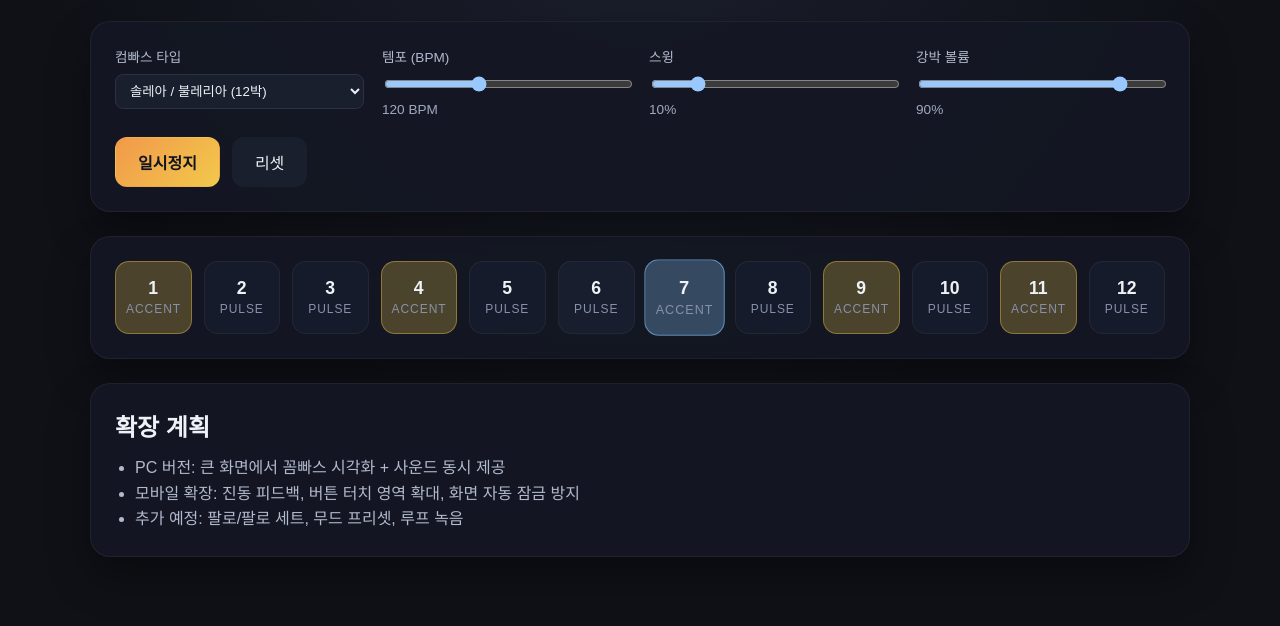
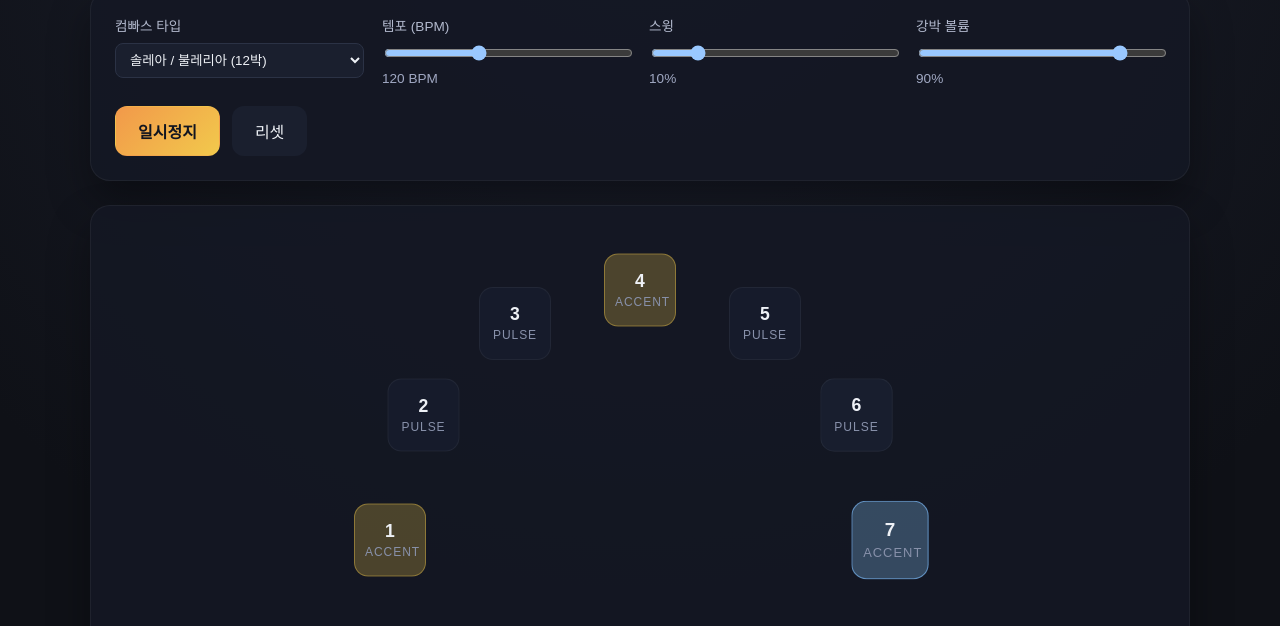
Before and after one commit to HweeVaa/Flamenco-Compas, a plain HTML site: page index.html in a window 1280 px wide. Both pictures are taken after a click on the button "시작". Shown: the part 164-790 px from the top of the page. Drawn offline with Linux system fonts and the light colour scheme.

Commit message:
Render compas counts in circle and clap

```diff
--- a/app.js
+++ b/app.js
@@ -77,6 +77,8 @@ function renderGrid() {
     const cell = document.createElement("div");
     cell.className = `beat${beat.accent ? " beat--accent" : ""}`;
     cell.dataset.index = index.toString();
+    const angle = (index / beats.length) * 360 - 90;
+    cell.style.setProperty("--angle", `${angle}deg`);
 
     const number = document.createElement("span");
     number.textContent = beat.label;
@@ -113,19 +115,28 @@ function playClick(isAccent) {
   if (!audioContext) return;
 
   const now = audioContext.currentTime;
-  const oscillator = audioContext.createOscillator();
-  const gain = audioContext.createGain();
+  const duration = 0.14;
+  const buffer = audioContext.createBuffer(1, audioContext.sampleRate * duration, audioContext.sampleRate);
+  const data = buffer.getChannelData(0);
+  for (let i = 0; i < data.length; i += 1) {
+    data[i] = (Math.random() * 2 - 1) * Math.pow(1 - i / data.length, 2);
+  }
 
-  oscillator.type = "square";
-  oscillator.frequency.value = isAccent ? 880 : 520;
+  const source = audioContext.createBufferSource();
+  source.buffer = buffer;
+  const bandpass = audioContext.createBiquadFilter();
+  bandpass.type = "bandpass";
+  bandpass.frequency.value = isAccent ? 1800 : 1400;
+  bandpass.Q.value = 1.2;
 
   const volume = (isAccent ? accentInput.value : 60) / 100;
+  const gain = audioContext.createGain();
   gain.gain.setValueAtTime(volume, now);
-  gain.gain.exponentialRampToValueAtTime(0.001, now + 0.12);
+  gain.gain.exponentialRampToValueAtTime(0.001, now + duration);
 
-  oscillator.connect(gain).connect(audioContext.destination);
-  oscillator.start(now);
-  oscillator.stop(now + 0.13);
+  source.connect(bandpass).connect(gain).connect(audioContext.destination);
+  source.start(now);
+  source.stop(now + duration);
 }
 
 function scheduleBeat() {
--- a/index.html
+++ b/index.html
@@ -51,7 +51,7 @@
     </section>
 
     <section class="panel">
-      <div class="grid" id="grid"></div>
+      <div class="compas-ring" id="grid"></div>
     </section>
 
     <section class="panel tips">
--- a/styles.css
+++ b/styles.css
@@ -130,10 +130,12 @@ h1 {
   font-weight: 700;
 }
 
-.grid {
-  display: grid;
-  grid-template-columns: repeat(auto-fit, minmax(70px, 1fr));
-  gap: 12px;
+.compas-ring {
+  position: relative;
+  width: min(620px, 92vw);
+  aspect-ratio: 1;
+  margin: 0 auto;
+  --radius: min(250px, 36vw);
 }
 
 .beat {
@@ -143,6 +145,13 @@ h1 {
   text-align: center;
   border: 1px solid rgba(255, 255, 255, 0.05);
   transition: transform 0.15s ease, background 0.15s ease;
+  width: 72px;
+  position: absolute;
+  top: 50%;
+  left: 50%;
+  transform: translate(-50%, -50%) rotate(var(--angle))
+    translateY(calc(-1 * var(--radius)))
+    rotate(calc(-1 * var(--angle)));
 }
 
 .beat span {
@@ -164,7 +173,10 @@ h1 {
 }
 
 .beat--active {
-  transform: scale(1.05);
+  transform: translate(-50%, -50%) rotate(var(--angle))
+    translateY(calc(-1 * var(--radius)))
+    rotate(calc(-1 * var(--angle)))
+    scale(1.08);
   background: rgba(127, 192, 255, 0.3);
   border-color: rgba(127, 192, 255, 0.6);
 }
```
